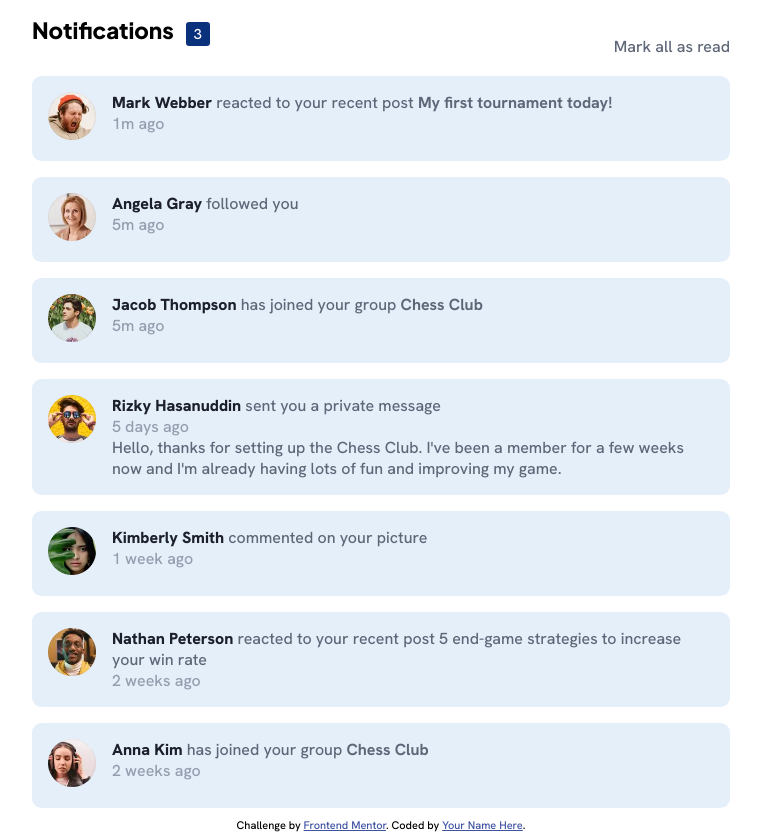
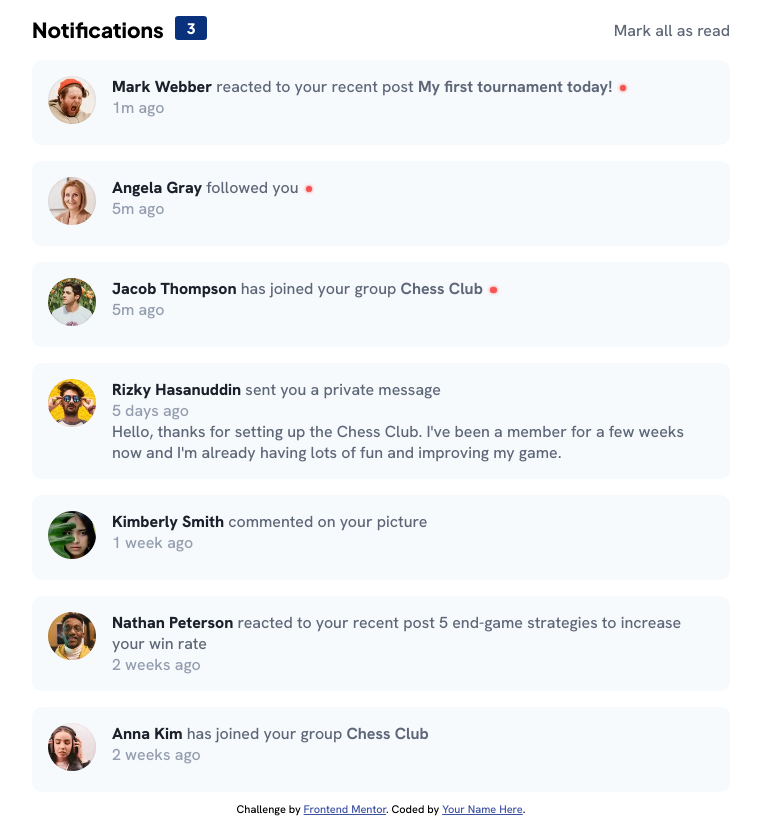
Before and after one commit to style-x/notifications-page, a plain HTML site: page index.html in a window 1280 px wide. Shown: the whole page, without its empty margins (259-1020 px from the left). Drawn offline with Linux system fonts and the light colour scheme.

Commit message:
Upload #2
Klein Farb-Anpassungen und roten Punkt für neue News zugefügt.

```diff
--- a/index.html
+++ b/index.html
@@ -26,7 +26,7 @@
           <img src="assets/images/avatar-mark-webber.webp" alt="Picture from Mark Webber">
         </div>
         <div class="text">
-          <span class="name">Mark Webber </span>reacted to your recent post <b>My first tournament today!</b></br>
+          <span class="name">Mark Webber </span>reacted to your recent post <b>My first tournament today!</b> <div class="redpoint"></div> </br>
           <span class="timeago">1m ago</span>
         </div>
       </article>
@@ -36,7 +36,7 @@
           <img src="assets/images/avatar-angela-gray.webp" alt="Picture from Angela Gray">
         </div>
         <div class="text">
-          <span class="name">Angela Gray </span>followed you</br>
+          <span class="name">Angela Gray </span>followed you <div class="redpoint"></div></br>
           <span class="timeago">5m ago</span>
         </div>
       </article>
@@ -46,7 +46,7 @@
           <img src="assets/images/avatar-jacob-thompson.webp" alt="Picture from Jacob Thompson">
         </div>
         <div class="text">
-          <span class="name">Jacob Thompson </span>has joined your group <b>Chess Club</b></br>
+          <span class="name">Jacob Thompson </span>has joined your group <b>Chess Club</b> <div class="redpoint"></div></br>
           <span class="timeago">5m ago</span>
         </div>
       </article>
--- a/style.css
+++ b/style.css
@@ -38,23 +38,26 @@ nav {
   flex-direction: row;
   align-items: center;
   justify-content: space-between;
+  padding-bottom: 1rem;
 }
 
 .notifications {
   font-family: 'Plus Jakarta Sans', sans-serif;
   font-weight: 800;
-  font-size: 1.4rem;
-  padding-bottom: 2rem;
+  font-size: 1.3rem;
 }
 
 .notifications span {
   background-color: var(--clr-blue);
   color: var(--clr-white);
-  font-weight: 500;
+  font-weight: 700;
   font-size: 0.9rem;
-  padding: 0.2rem 0.5rem;
+  padding: 0.2rem 0.7rem;
   border-radius: 0.2rem;
   margin-left: 0.5rem;
+  display: inline-block;
+  transform: translateY(-0.25rem);
+  font-family: 'Plus Jakarta Sans', sans-serif;
 }
 
 .markallasread {
@@ -62,7 +65,7 @@ nav {
 }
 
 article {
-  background-color: var(--clr-light-grayish-blue-1);
+  background-color: var(--clr-very-light-grayish-blue);
   border-radius: 0.6rem;
   margin-bottom: 1rem;
   padding: 1rem;
@@ -85,6 +88,17 @@ article {
   color: var(--clr-grayish-blue);
 }
 
+.redpoint {
+  height: 0.4rem;
+  width: 0.4rem;
+  background-color: var(--clr-red);
+  border-radius: 50%;
+  box-shadow: 0 0 0.2rem var(--clr-red);
+  display: inline-block;
+  transform: translateY(-1px);
+  margin-left: 0.2rem;
+}
+
 .attribution {
   font-size: 11px; text-align: center;
   position: absolute;
```
